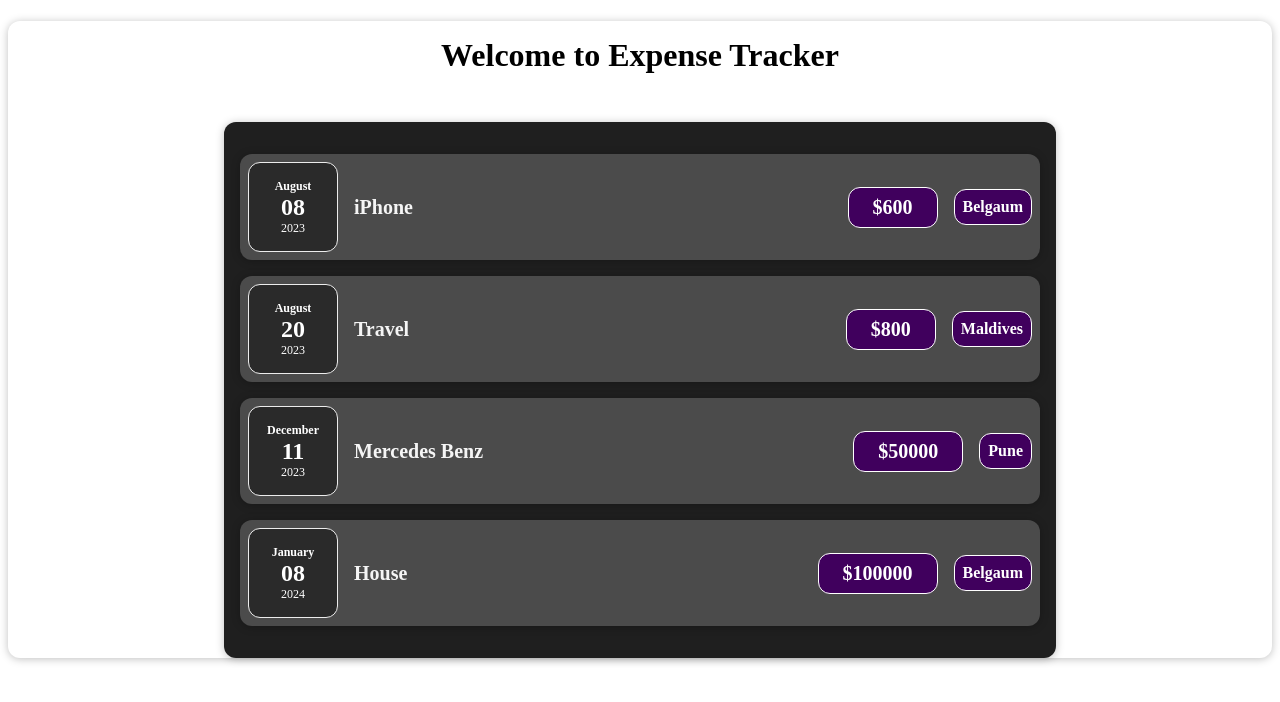
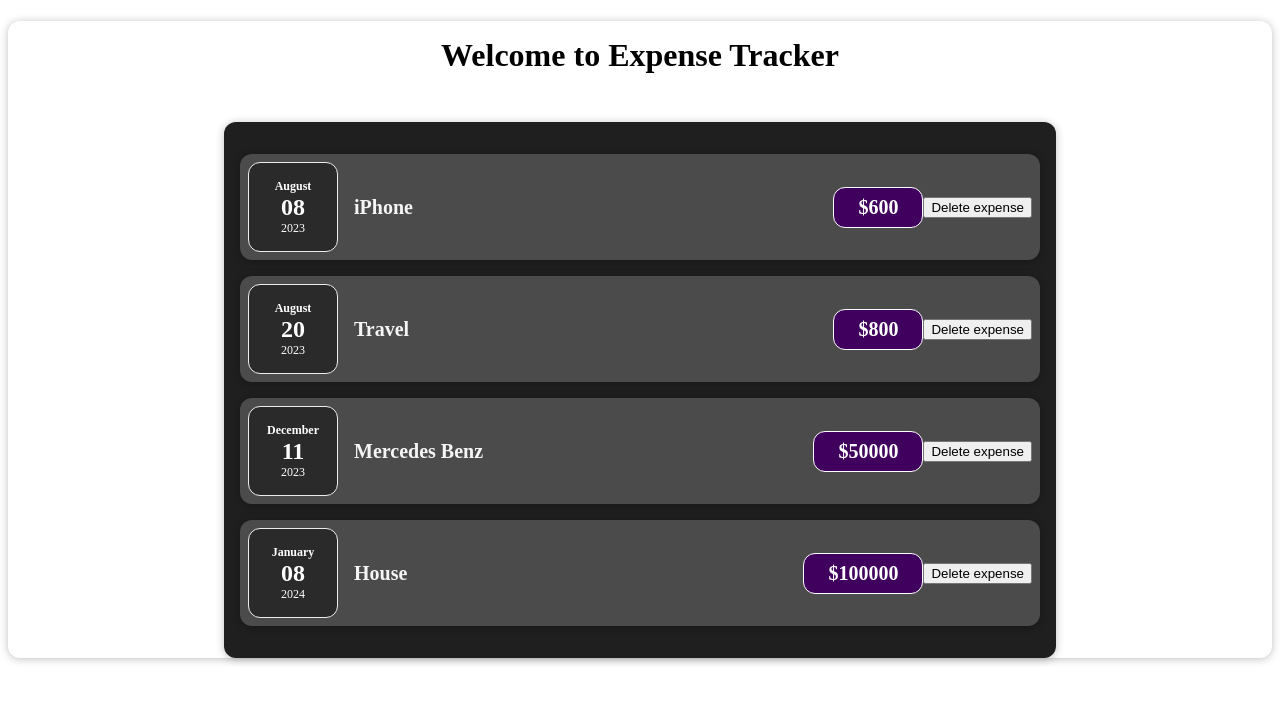
Before and after one commit to sachinPatil8795/React-Projects, a React (Create React App) app: page / in a window 1280 px wide. Shown: the top 702 px of the page. Built offline with nearby package versions, Linux system fonts and the light colour scheme.

Commit message:
button added

```diff
--- a/src/App.js
+++ b/src/App.js
@@ -1,5 +1,5 @@
 import Card from "./components/UI/Card";
-import './components/Expense/ExpenseItemStyle.css'
+import "./components/Expense/ExpenseItemStyle.css";
 import Expenses from "./components/Expense/Expenses";
 
 const App = () => {
@@ -7,26 +7,22 @@
     {
       title: "iPhone",
       date: new Date(2023, 7, 8),
-      amount: 600,
-      location: "Belgaum",
+      amount: 600
     },
     {
       title: "Travel",
       date: new Date(2023, 7, 20),
-      amount: 800,
-      location: "Maldives",
+      amount: 800
     },
     {
       title: "Mercedes Benz",
       date: new Date(2023, 11, 11),
-      amount: 50000,
-      location: "Pune",
+      amount: 50000
     },
     {
       title: "House",
       date: new Date(2023, 12, 8),
-      amount: 100000,
-      location: "Belgaum",
+      amount: 100000
     },
   ];
 
--- a/src/components/Expense/ExpenseDate.js
+++ b/src/components/Expense/ExpenseDate.js
@@ -1,4 +1,4 @@
-import ExpenseDateStyle from "./ExpenseDateStyle.css";
+import "./ExpenseDateStyle.css";
 
 const ExpenseDate = (props) => {
   const month = props.date.toLocaleString("en-Us", { month: "long" });
--- a/src/components/Expense/ExpenseDetails.js
+++ b/src/components/Expense/ExpenseDetails.js
@@ -5,9 +5,8 @@
     <div className="expense-item__description">
       <h2>{props.title}</h2>
       <div className="expense-item__price">${props.amount}</div>
-      <div className="expense-item__location">{props.location}</div>
     </div>
   );
-}
+};
 
 export default ExpenseDetails;
--- a/src/components/Expense/ExpenseItem.js
+++ b/src/components/Expense/ExpenseItem.js
@@ -3,14 +3,17 @@
 import ExpenseDetails from "./ExpenseDetails";
 
 const ExpenseItem = (props) => {
+  const deleteExpense = () => {
+    console.log('Deleted !!!');
+  }
   return (
     <Card className="expense-item">
       <ExpenseDate date={props.date} />
       <ExpenseDetails
         title={props.title}
         amount={props.amount}
-        location={props.location}
       />
+      <button onClick={deleteExpense}>Delete expense</button>
     </Card>
   );
 };
--- a/src/components/Expense/ExpenseItemStyle.css
+++ b/src/components/Expense/ExpenseItemStyle.css
@@ -47,7 +47,7 @@
   background-color: rgb(31, 31, 31);
 }
 
-.expense-item__location {
+/* .expense-item__location {
   font-size: 1rem;
   font-weight: bold;
   color: white;
@@ -55,13 +55,13 @@
   border: 1px solid white;
   padding: 0.5rem;
   border-radius: 12px;
-}
+} */
 
-.expense-item__location:hover {
+/* .expense-item__location:hover {
   transform: scale(1.1);
   transition: cubic-bezier(0.075, 0.82, 0.165, 1);
   background-color: rgb(31, 31, 31);
-}
+} */
 
 @media (min-width: 580px) {
   .expense-item__description {
--- a/src/components/Expense/Expenses.js
+++ b/src/components/Expense/Expenses.js
@@ -11,11 +11,10 @@
           title={expense.title}
           date={expense.date}
           amount={expense.amount}
-          location={expense.location}
         />
       ))}
     </Card>
   );
-}
+};
 
 export default Expenses;
```
